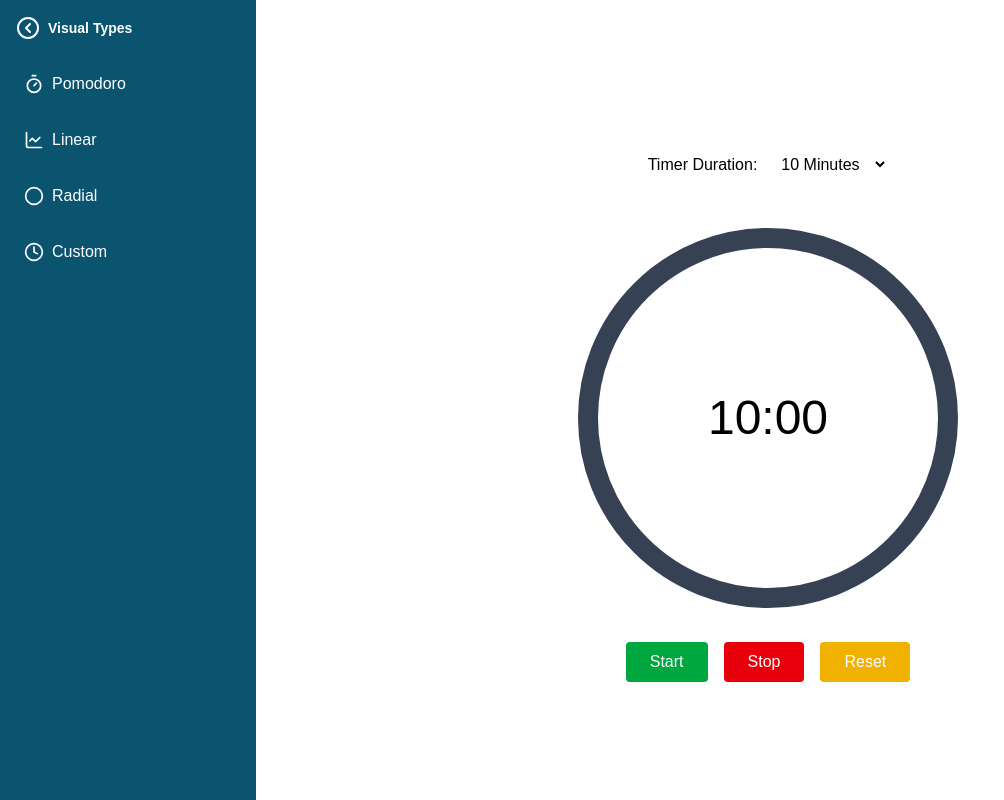
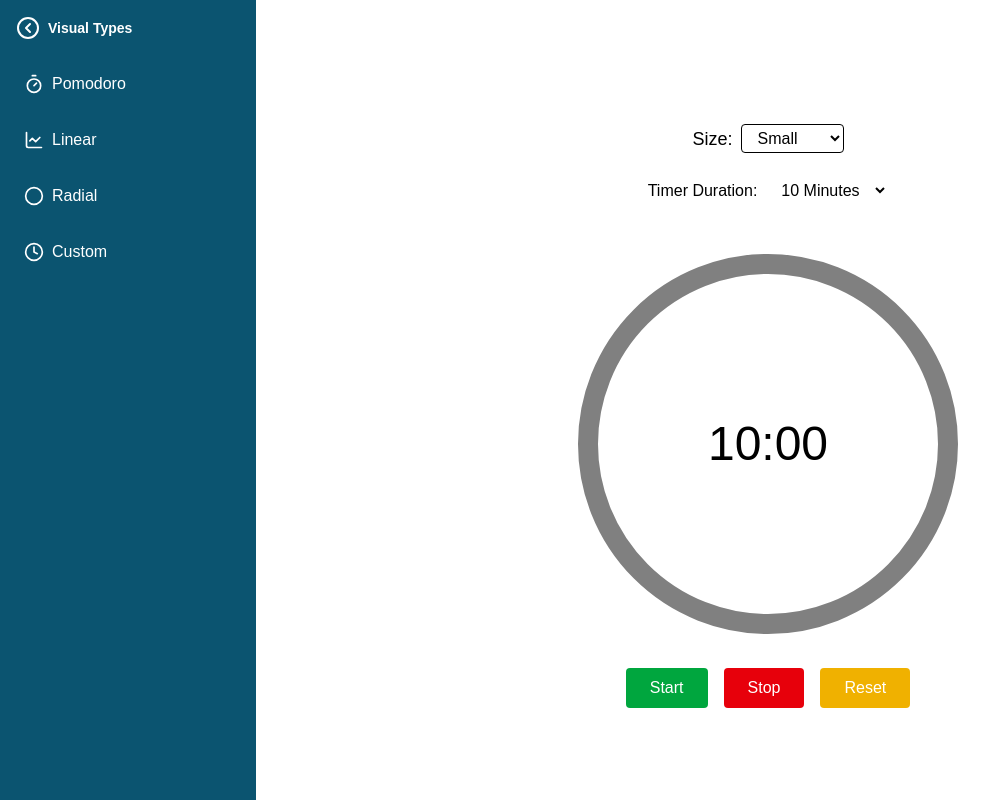
Before and after one commit to JGrineau/visual-timers, a Next.js app: page /radial in a window 1280 px wide. Shown: the whole page, without its empty margins (0-1004 px from the left). Built offline with nearby package versions, Linux system fonts and the light colour scheme.

Commit message:
Size and duration fixed to scale

```diff
--- a/src/app/layout.tsx
+++ b/src/app/layout.tsx
@@ -1,7 +1,7 @@
 import type { Metadata } from "next";
 import { Geist, Geist_Mono } from "next/font/google";
 import "./globals.css";
-import Sidebar from "@/components/sidebar/page";
+import Sidebar from "@/components/side-bar/Page";
 
 const geistSans = Geist({
   variable: "--font-geist-sans",
--- a/src/app/radial/page.tsx
+++ b/src/app/radial/page.tsx
@@ -1,9 +1,16 @@
 'use client';
 
 import { useEffect, useRef, useState } from 'react';
-import DurationSelector from '@/components/durationSelection/page';
+import DurationSelector from '@/components/duration-selection/Page';
+import SizeSelector from '@/components/size-selection/Page';
+
 
 export default function RadialTimer() {
+
+  const [size, setSize] = useState(400); // Default size
+
+   const RADIUS = size / 2 - 20;
+
   const [duration, setDuration] = useState(600); // default to 10 minutes
   const FULL_DASH_ARRAY = 2 * Math.PI * 180;
 
@@ -62,25 +69,29 @@ export default function RadialTimer() {
 
   return (
     <div className="flex flex-col items-center justify-center h-screen text-black gap-6">
+
+      {/* 📏 Size Selector */}
+      <SizeSelector size={size} onChange={setSize} />
+
       {/* ⏳ Duration Selector */}
       <DurationSelector value={duration} onChange={setDuration} />
 
       {/* 🕒 Timer Display */}
-      <div className="relative w-[400px] h-[400px]">
+       <div style={{ width: size, height: size }} className="relative">
         <svg className="w-full h-full rotate-[-90deg]">
           <circle
-            className="stroke-gray-700"
-            cx="200"
-            cy="200"
-            r="180"
+            cx={size / 2}
+            cy={size / 2}
+            r={RADIUS}
             fill="none"
+            stroke="gray"
             strokeWidth="20"
           />
           <circle
             ref={progressRef}
-            cx="200"
-            cy="200"
-            r="180"
+            cx={size / 2}
+            cy={size / 2}
+            r={RADIUS}
             fill="none"
             stroke="#00ff88"
             strokeWidth="20"
--- a/src/components/size-selection/Page.tsx
+++ b/src/components/size-selection/Page.tsx
@@ -0,0 +1,23 @@
+// components/SizeSelector.tsx
+type SizeSelectorProps = {
+  size: number;
+  onChange: (newSize: number) => void;
+};
+
+export default function Page({ size, onChange }: SizeSelectorProps) {
+  return (
+    <div className="flex items-center gap-2">
+      <label className="text-lg font-medium">Size:</label>
+      <select
+        value={size}
+        onChange={(e) => onChange(Number(e.target.value))}
+        className="px-3 py-1 border rounded"
+      >
+        <option value={400}>Small</option>
+        <option value={500}>Medium</option>
+        <option value={600}>Large</option>
+        <option value={700}>XL</option>
+      </select>
+    </div>
+  );
+}
```
Also changed, not shown: src/components/duration-selection/Page.tsx (renamed from src/components/durationSelection/page.tsx), src/components/side-bar/Page.tsx (renamed from src/components/sidebar/page.tsx).
